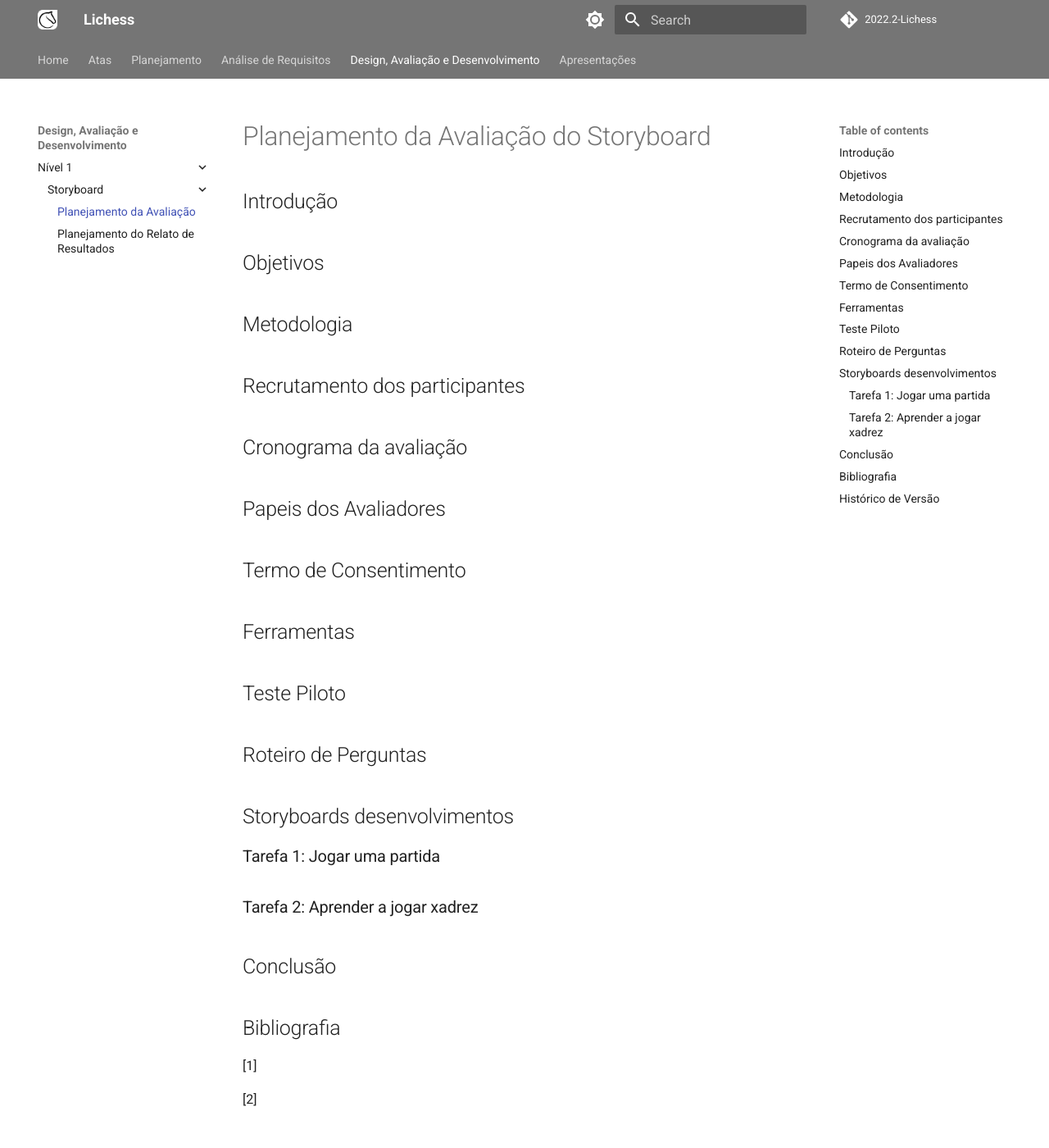
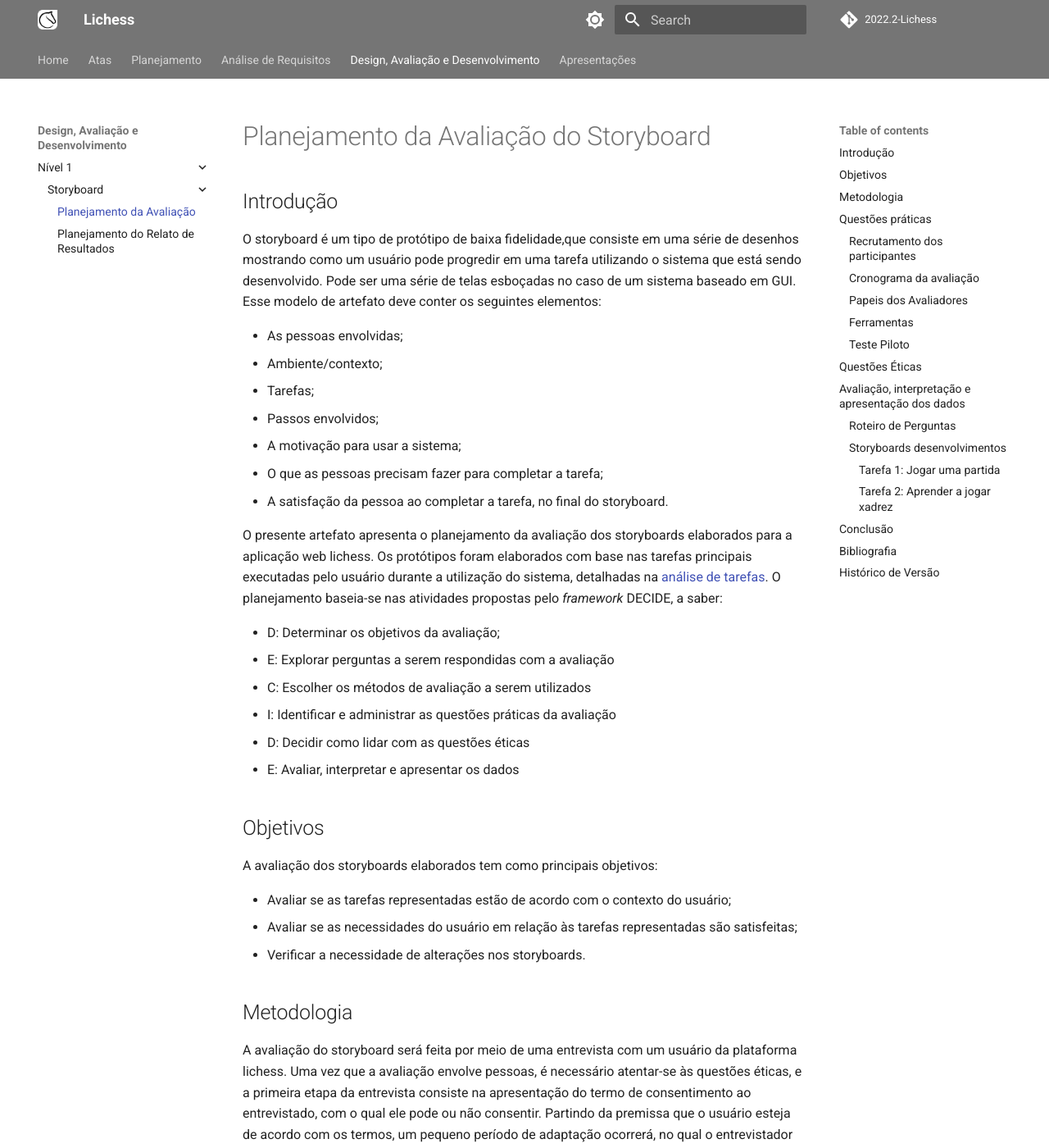
Before and after one commit to Interacao-Humano-Computador/2022.2-Lichess, an MkDocs documentation site: the page built from docs/design_avaliacao_desenvolvimento/storyboard/planejamento_avaliacao.md, in a window 1280 px wide and 1400 px high. Shown: the whole window at 82% size. Built offline with MkDocs 1.6.1 and Material for MkDocs 9.7.7, drawn with Linux system fonts in a browser that asks for light colours; comment, search, counter and statistics services are not loaded; some of the changed text lies outside the part shown.

Commit message:
wip feat: #55 planejamento da av. storyboard

```diff
--- a/docs/design_avaliacao_desenvolvimento/storyboard/planejamento_avaliacao.md
+++ b/docs/design_avaliacao_desenvolvimento/storyboard/planejamento_avaliacao.md
@@ -2,40 +2,81 @@
 
 ## Introdução
 
+O storyboard é um tipo de protótipo de baixa fidelidade,que consiste em uma série de desenhos mostrando como um usuário pode progredir em uma tarefa utilizando o sistema que está sendo desenvolvido. Pode ser uma série de telas esboçadas no caso de um sistema baseado em GUI. Esse modelo de artefato deve conter os seguintes elementos:
+
+- As pessoas envolvidas;
+- Ambiente/contexto;
+- Tarefas;
+- Passos envolvidos;
+- A motivação para usar a sistema;
+- O que as pessoas precisam fazer para completar a tarefa;
+- A satisfação da pessoa ao completar a tarefa, no final do storyboard.
+
+O presente artefato apresenta o planejamento da avaliação dos storyboards elaborados para a aplicação web lichess. Os protótipos foram elaborados com base nas tarefas principais executadas pelo usuário durante a utilização do sistema, detalhadas na [análise de tarefas](../../analise_requisitos/analise_tarefas.md). O planejamento baseia-se nas atividades propostas pelo _framework_ DECIDE, a saber:
+
+- D: Determinar os objetivos da avaliação;
+- E:  Explorar perguntas a serem respondidas com a avaliação
+- C:  Escolher os métodos de avaliação a serem utilizados
+- I:  Identificar e administrar as questões práticas da avaliação
+- D:  Decidir como lidar com as questões éticas
+- E:  Avaliar, interpretar e apresentar os dados
+
 ## Objetivos
+
+A avaliação dos storyboards elaborados tem como principais objetivos:
+
+- Avaliar se as tarefas representadas estão de acordo com o contexto do usuário;
+- Avaliar se as necessidades do usuário em relação às tarefas representadas são satisfeitas;
+- Verificar a necessidade de alterações nos storyboards.
 
 ## Metodologia
 
-## Recrutamento dos participantes
+A avaliação do storyboard será feita por meio de uma entrevista com um usuário da plataforma lichess. Uma vez que a avaliação envolve pessoas, é necessário atentar-se às questões éticas, e a primeira etapa da entrevista consiste na apresentação do termo de consentimento ao entrevistado, com o qual ele pode ou não consentir. Partindo da premissa que o usuário esteja de acordo com os termos, um pequeno período de adaptação ocorrerá, no qual o entrevistador trabalhará para criar um ambiente amigável e descontraído para o entrevistado. A seguir, a proposta do projeto será apresentada e em seguida serão realizadas as perguntas descritas no [roteiro](#roteiro-de-perguntas). Após a finalização do roteiro, o entrevistado terá um período de tempo destinado para fazer comentários e sugestões que não tenham sido abordadas durante a entrevista, caso ache pertinente.
 
-## Cronograma da avaliação
+## Questões práticas
 
-## Papeis dos Avaliadores
+As seguintes subseções apresentam o planejamento prático das atividades.
 
-## Termo de Consentimento
+### Recrutamento dos participantes
 
-## Ferramentas
+Por meio do [perfil de usuário](../../analise_requisitos/perfil_usuario.md) foi possível traçar um desenho sobre os grupos que compõem a maior parte de usuários da plataforma, e tendo em vista esse perfil, escolheu-se recrutar um estudante universitário, na faixa etária de 20 a 25 anos e jogador de xadrez competitivo. A busca por usuários foi feita em grupos de xadrez com estudantes da Universidade de Brasília.
 
-## Teste Piloto
+### Cronograma da avaliação
 
-## Roteiro de Perguntas
+### Papeis dos Avaliadores
 
-## Storyboards desenvolvimentos
+Durante a entrevista, dois membros do grupo exercerão o papel de avaliadores. Um deles ficará responsável por observar os comportamentos, comunicação não verbal e respostas do entrevistado, e o outro responsável por conduzir a entrevista.
 
-### Tarefa 1: Jogar uma partida
+### Ferramentas
 
-### Tarefa 2: Aprender a jogar xadrez
+A entrevista será realizada na plataforma Microsoft Teams, para que seja possível gravar o encontro. Os avaliadores e entrevistado podem também utilizar papel e caneta para fazer registros durante a entrevista.
+
+### Teste Piloto
+
+Antes da execução da entrevista, será realizado um teste piloto. O teste piloto consistirá na execução do entrevista com outro integrante do grupo, para avaliar o tempo gasto durante a entrevista, se as perguntas estão adequadas e se será necessário alterar algo no planejamento.
+
+## Questões Éticas
+
+## Avaliação, interpretação e apresentação dos dados
+
+### Roteiro de Perguntas
+
+### Storyboards desenvolvimentos
+
+#### Tarefa 1: Jogar uma partida
+
+#### Tarefa 2: Aprender a jogar xadrez
 
 ## Conclusão
 
 ## Bibliografia
 
-[1]
+[1] BARBOSA, Simone; DINIZ, Bruno. Interação Humano-Computador. Editora Elsevier, Rio de Janeiro, 2010.
 
-[2]
+[2] Planejamento da Avaliação do Storyboard - [Projeto Neoenergia 2022.1](https://interacao-humano-computador.github.io/2022.1-AgenciaVirtualNeoenergia/design%2C_avalia%C3%A7%C3%A3o%2C_desenvolvimento/n%C3%ADvel%201/storyboard/planejamento_storyboard/)
 
 ## Histórico de Versão
 
-| Versão | Data  | Descrição                               | Autor(es)           |  Revisor(es)  |
-| ------ | ----- | --------------------------------------- | ------------------- | ------------- |
-| `1.0`  |       | Criação da versão inicial do artefato.  | Lucas M. e Nicolas  |               |
+| Versão | Data  | Descrição                          | Autor(es)     |  Revisor(es)  |
+| ------ | ----- | ---------------------------------- | ------------- | ------------- |
+| `1.0`  |       | Criação da versão inicial do artefato.|  Lucas M. e Nicolas |               |               |
```
Also changed, not shown: util/padrao_artefato.md (+1 -1 lines).
